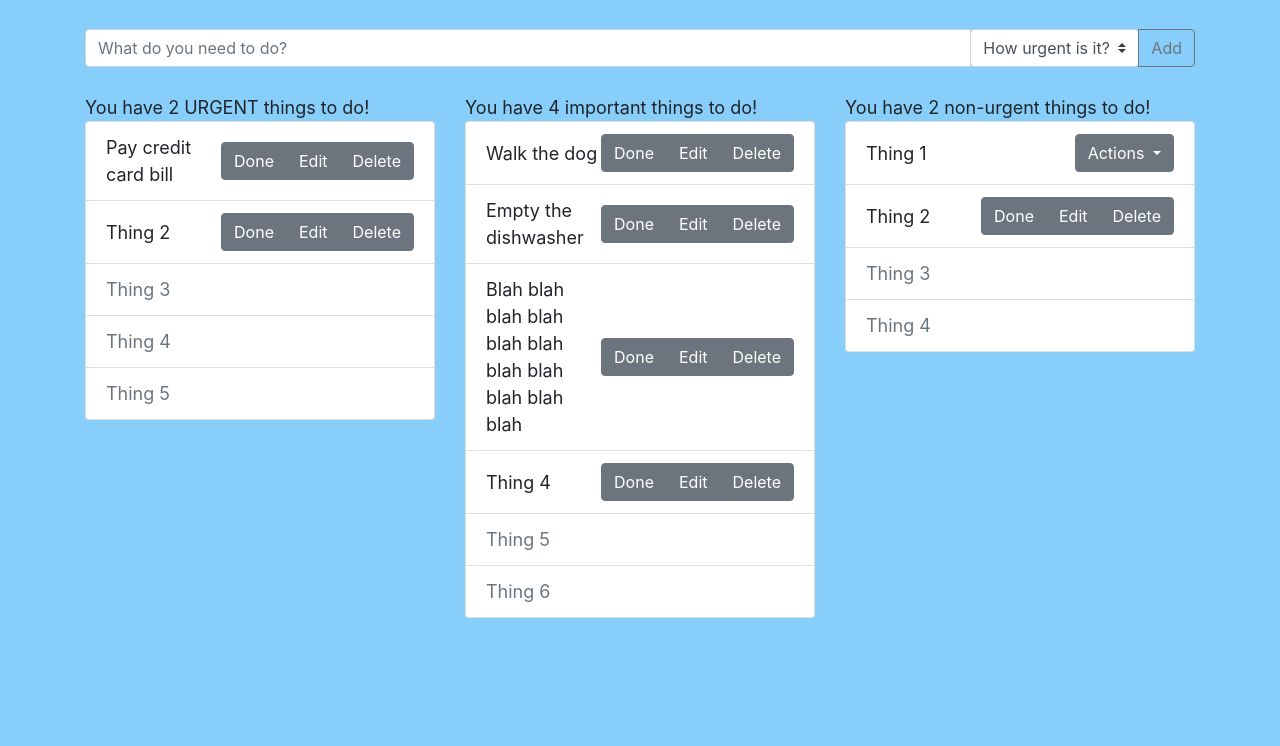
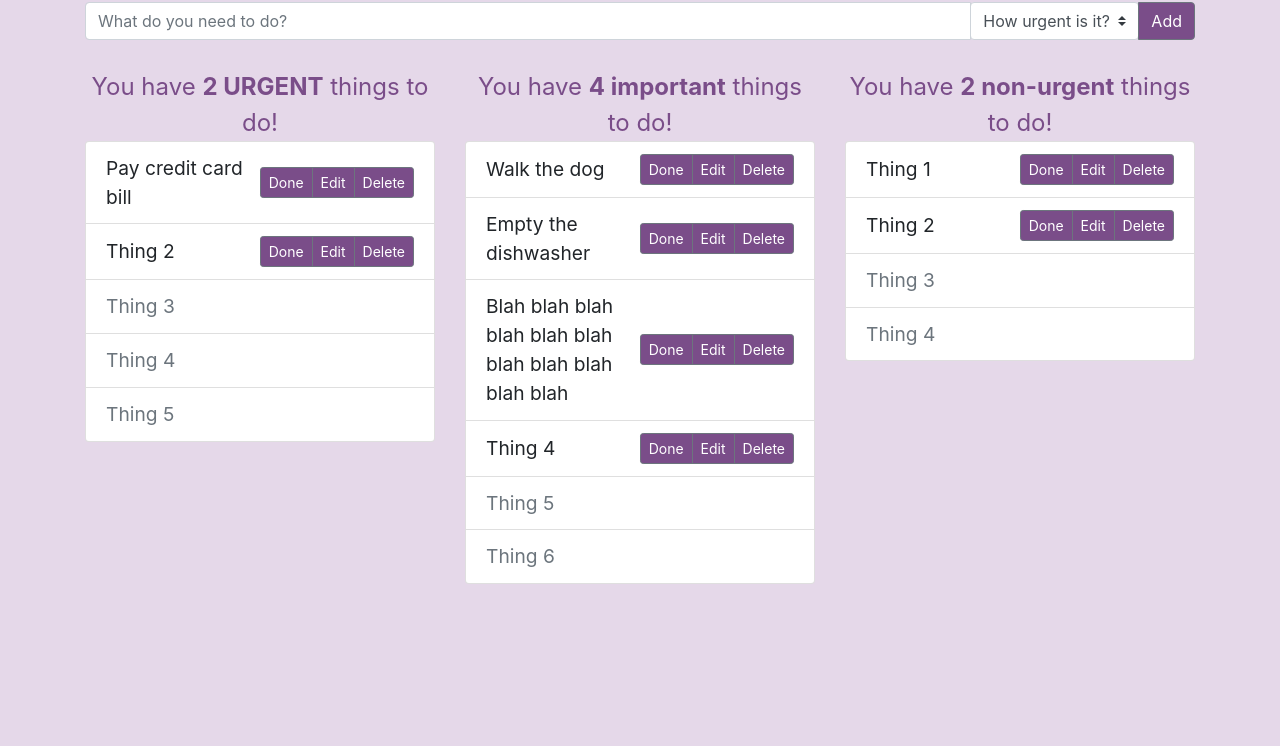
Before and after one commit to helenp360/todo_application, a plain HTML site: page index.html in a window 1280 px wide. Shown: the part 54-800 px from the top of the page. Drawn offline with nearby package versions, Linux system fonts and the light colour scheme.

Commit message:
Improved layout, buttons, colour scheme

```diff
--- a/index.html
+++ b/index.html
@@ -13,34 +13,14 @@
 </head>
 <body>
 
-  <div class = "container">
-    <h1>To Do List</h1>
+  <div class = "container heading">
+    <h1><strong>To Do List</strong></h1>
+    <!-- <p>Sometimes it can be hard to keep track of everything we need to do. Just add what you need to do and how urgent it is and we'll help you prioritise your tasks!</p> -->
   </div>
 
-  <br>
-  <!-- <div class="input-group mb-3">
-    <input type="text" class="form-control" placeholder="What do you need to do?" aria-label="Recipient's username" aria-describedby="button-addon2">
-    <div class="input-group-append">
-      <button class="btn btn-outline-secondary" type="button" id="button-addon2">Add</button>
-    </div>
-  </div> -->
+  <!-- <br> -->
+
   <div class="container">
-
-    <!-- <div class="input-group">
-      <input type="text" aria-label="Thing" class="form-control" placeholder="What do you need to do?">
-      <input type="date" aria-label="Due date" class="form-control" placeholder="When is it due?">
-      <div class="dropdown-menu">
-        <a class="dropdown-item" href="#">Action</a>
-        <a class="dropdown-item" href="#">Another action</a>
-        <a class="dropdown-item" href="#">Something else here</a>
-      </div>
-      <div class="input-group-append">
-          <button class="btn btn-outline-secondary" type="button" id="button-addon2">Add</button>
-      </div>
-    </div> -->
-
-
-
     <div class="input-group">
       <input type="text" class="form-control" aria-label="Text input with dropdown button" placeholder="What do you need to do?">
       <div class="input-group-append">
@@ -52,26 +32,12 @@
         </select>
       </div>
       <div class="input-group-append">
-        <button class="btn btn-outline-secondary" type="button" id="button-addon2">Add</button>
+        <button class="btn btn-secondary" type="button" id="button-addon2">Add</button>
       </div>
     </div>
-
-    <!-- <div class="input-group mb-3">
-      <select class="custom-select" id="inputGroupSelect02">
-        <option selected>How urgent is this?</option>
-        <option value="1">One</option>
-        <option value="2">Two</option>
-        <option value="3">Three</option>
-      </select>
-      <div class="input-group-append">
-        <label class="input-group-text" for="inputGroupSelect02">Add</label>
-      </div>
-    </div> -->
-
-
-
   </div>
 
+  <!-- <div class="btn-group btn-group-sm" role="group" aria-label="...">...</div> -->
 
 
 
@@ -80,14 +46,14 @@
   <div class="container">
     <div class="row">
       <div class="col-12 col-sm-4 listOfThings" >
-        You have 2 URGENT things to do!
+        <div class="list_heading">You have <strong>2 URGENT</strong> things to do!</div>
         <ul class="list-group">
-          <li class="list-group-item d-flex justify-content-between align-items-center">Pay credit card bill<div class="btn-group" role="group" aria-label="Basic example">
+          <li class="list-group-item d-flex justify-content-between align-items-center">Pay credit card bill<div class="btn-group btn-group-sm" role="group" aria-label="Basic example">
             <button type="button" class="btn btn-secondary">Done</button>
             <button type="button" class="btn btn-secondary">Edit</button>
             <button type="button" class="btn btn-secondary">Delete</button>
           </div></li>
-          <li class="list-group-item d-flex justify-content-between align-items-center">Thing 2<div class="btn-group" role="group" aria-label="Basic example">
+          <li class="list-group-item d-flex justify-content-between align-items-center">Thing 2<div class="btn-group btn-group-sm" role="group" aria-label="Basic example">
             <button type="button" class="btn btn-secondary">Done</button>
             <button type="button" class="btn btn-secondary">Edit</button>
             <button type="button" class="btn btn-secondary">Delete</button>
@@ -98,24 +64,24 @@
         </ul>
       </div>
       <div class="col-12 col-sm-4 listOfThings" >
-        You have 4 important things to do!
+        <div class="list_heading">You have <strong>4 important</strong> things to do!</div>
         <ul class="list-group">
-          <li class="list-group-item d-flex justify-content-between align-items-center">Walk the dog<div class="btn-group" role="group" aria-label="Basic example">
+          <li class="list-group-item d-flex justify-content-between align-items-center">Walk the dog<div class="btn-group btn-group-sm" role="group" aria-label="Basic example">
             <button type="button" class="btn btn-secondary">Done</button>
             <button type="button" class="btn btn-secondary">Edit</button>
             <button type="button" class="btn btn-secondary">Delete</button>
           </div></li>
-          <li class="list-group-item d-flex justify-content-between align-items-center">Empty the dishwasher<div class="btn-group" role="group" aria-label="Basic example">
+          <li class="list-group-item d-flex justify-content-between align-items-center">Empty the dishwasher<div class="btn-group btn-group-sm" role="group" aria-label="Basic example">
             <button type="button" class="btn btn-secondary">Done</button>
             <button type="button" class="btn btn-secondary">Edit</button>
             <button type="button" class="btn btn-secondary">Delete</button>
           </div></li>
-          <li class="list-group-item d-flex justify-content-between align-items-center">Blah blah blah blah blah blah blah blah blah blah blah<div class="btn-group" role="group" aria-label="Basic example">
+          <li class="list-group-item d-flex justify-content-between align-items-center">Blah blah blah blah blah blah blah blah blah blah blah<div class="btn-group btn-group-sm" role="group" aria-label="Basic example">
             <button type="button" class="btn btn-secondary">Done</button>
             <button type="button" class="btn btn-secondary">Edit</button>
             <button type="button" class="btn btn-secondary">Delete</button>
           </div></li>
-          <li class="list-group-item d-flex justify-content-between align-items-center">Thing 4<div class="btn-group" role="group" aria-label="Basic example">
+          <li class="list-group-item d-flex justify-content-between align-items-center">Thing 4<div class="btn-group btn-group-sm" role="group" aria-label="Basic example">
             <button type="button" class="btn btn-secondary">Done</button>
             <button type="button" class="btn btn-secondary">Edit</button>
             <button type="button" class="btn btn-secondary">Delete</button>
@@ -125,19 +91,14 @@
         </ul>
       </div>
       <div class="col-12 col-sm-4 listOfThings" >
-        You have 2 non-urgent things to do!
+        <div class="list_heading">You have <strong>2 non-urgent</strong> things to do!</div>
         <ul class="list-group">
-          <li class="list-group-item d-flex justify-content-between align-items-center">Thing 1<div class="dropdown">
-            <button class="btn btn-secondary dropdown-toggle" type="button" id="dropdownMenuButton" data-toggle="dropdown" aria-haspopup="true" aria-expanded="false">
-              Actions
-            </button>
-            <div class="dropdown-menu" aria-labelledby="dropdownMenuButton">
-              <a class="dropdown-item" href="#">Action</a>
-              <a class="dropdown-item" href="#">Another action</a>
-              <a class="dropdown-item" href="#">Something else here</a>
-            </div>
+          <li class="list-group-item d-flex justify-content-between align-items-center">Thing 1<div class="btn-group btn-group-sm" role="group" aria-label="Basic example">
+            <button type="button" class="btn btn-secondary">Done</button>
+            <button type="button" class="btn btn-secondary">Edit</button>
+            <button type="button" class="btn btn-secondary">Delete</button>
           </div></li>
-          <li class="list-group-item d-flex justify-content-between align-items-center">Thing 2<div class="btn-group" role="group" aria-label="Basic example">
+          <li class="list-group-item d-flex justify-content-between align-items-center">Thing 2<div class="btn-group btn-group-sm" role="group" aria-label="Basic example">
             <button type="button" class="btn btn-secondary">Done</button>
             <button type="button" class="btn btn-secondary">Edit</button>
             <button type="button" class="btn btn-secondary">Delete</button>
--- a/styles.css
+++ b/styles.css
@@ -1,10 +1,6 @@
-h1 {
-    color: red
-}
-
 body {
-    font-size: large;
-    background-color: lightskyblue;
+    font-size: larger;
+    background-color: #e5d8e9;
 }
 
 .listOfThings {
@@ -17,3 +13,17 @@ body {
     /* color: red; */
 
 }
+
+.list_heading {
+    color: #7a4d89;
+    font-size: x-large;
+    text-align: center;
+}
+
+.heading {
+    color: #7a4d89;
+}
+
+.btn-secondary {
+    background-color: #7a4d89;
+}
```
